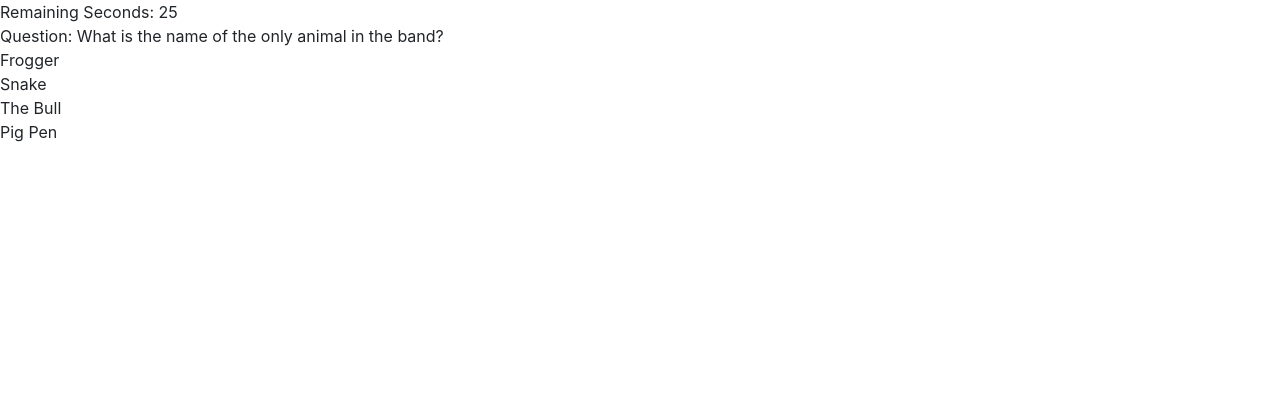
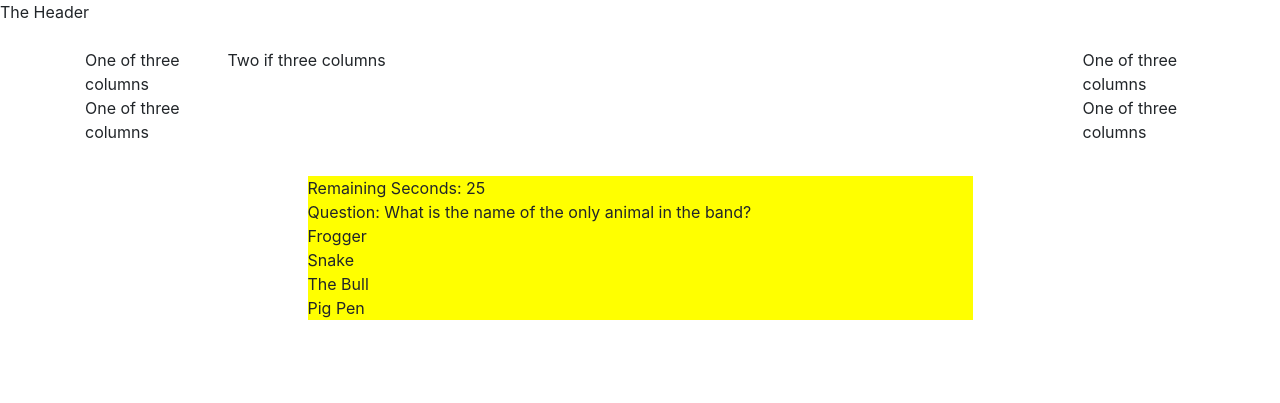
Before and after one commit to caldwell-bob/TriviaGame, a plain HTML site: page index.html in a window 1280 px wide. Drawn offline with nearby package versions, Linux system fonts and the light colour scheme.

Commit message:
added some bootstrap and basic layout

```diff
--- a/assets/css/style.css
+++ b/assets/css/style.css
@@ -0,0 +1,5 @@
+#wrapper {
+    background-color: yellow;
+    margin: 5em;
+
+}
--- a/assets/javascript/app.js
+++ b/assets/javascript/app.js
@@ -171,6 +171,7 @@ var app = {
       clearInterval(intervalId);
       // * use setInterval to call upDateTimer every sec, to update remainSseconds Div
       number = 30; // Timer runs for this many seconds
+      console.log("setting up the setInterval to call upDateTimer");
       intervalId = setInterval(upDateTimer, 1000);
 
       // * lets set a click event on selectOption divs
@@ -230,9 +231,7 @@ var app = {
 };
 
 app.playTrivia();
-console.log(
-  "ok, it returned me out of the playTrivia function, just the .click event"
-);
+console.log("ok, it returned me beneath app.playTrivia() call");
 
 // TODO (HIGH) add css
 // TODO (MED) add gifs
--- a/index.html
+++ b/index.html
@@ -10,23 +10,64 @@
     <meta name="description" content="">
     <meta name="viewport" content="width=device-width, initial-scale=1">
     <link rel="stylesheet" href="assets/css/style.css">
-    <link rel="stylesheet" href="https://stackpath.bootstrapcdn.com/bootstrap/4.3.1/css/bootstrap.min.css" integrity="sha384-ggOyR0iXCbMQv3Xipma34MD+dH/1fQ784/j6cY/iJTQUOhcWr7x9JvoRxT2MZw1T" crossorigin="anonymous">
+    <link rel="stylesheet" href="https://stackpath.bootstrapcdn.com/bootstrap/4.3.1/css/bootstrap.min.css"
+        integrity="sha384-ggOyR0iXCbMQv3Xipma34MD+dH/1fQ784/j6cY/iJTQUOhcWr7x9JvoRxT2MZw1T" crossorigin="anonymous">
     <link rel="stylesheet" href="assets/css/style.css">
 
 </head>
 
 <body>
     <script src="https://cdnjs.cloudflare.com/ajax/libs/jquery/3.2.1/jquery.min.js"></script>
+    <header>The Header</header>
+    <br>
+
+    <div class="container">
+        <div class="row justify-content-md-center">
+
+            <div class="col">
+                One of three columns
+            </div>
+            <div class="col-9">
+                Two if three columns
+            </div>
+            <div class="col">
+                One of three columns
+            </div>
+        </div>
+
+        <div class="row justify-content-md-center">
+            <div class="col">
+                One of three columns
+            </div>
+            <div class="col-9">
+                <div id=wrapper>
+                    <div id="remainingSecs"></div>
+                    <div id="question"></div>
+                    <div id="outcome"></div>
+                    <div id="correct"></div>
+                    <div id="selection_0" class="selectOption"></div>
+                    <div id="selection_1" class="selectOption"></div>
+                    <div id="selection_2" class="selectOption"></div>
+                    <div id="selection_3" class="selectOption"></div>
+
+                </div>
+            </div>
+            <div class="col">
+                One of three columns
+            </div>
+        </div>
+    </div>
 
 
-    <div id="remainingSecs"></div>
+
+    <!-- <div id="remainingSecs"></div>
     <div id="question"></div>
     <div id="outcome"></div>
     <div id="correct"></div>
     <div id="selection_0" class="selectOption"></div>
     <div id="selection_1" class="selectOption"></div>
     <div id="selection_2" class="selectOption"></div>
-    <div id="selection_3" class="selectOption"></div>
+    <div id="selection_3" class="selectOption"></div> -->
 
     <script src="assets/javascript/app.js"></script>
 
```
